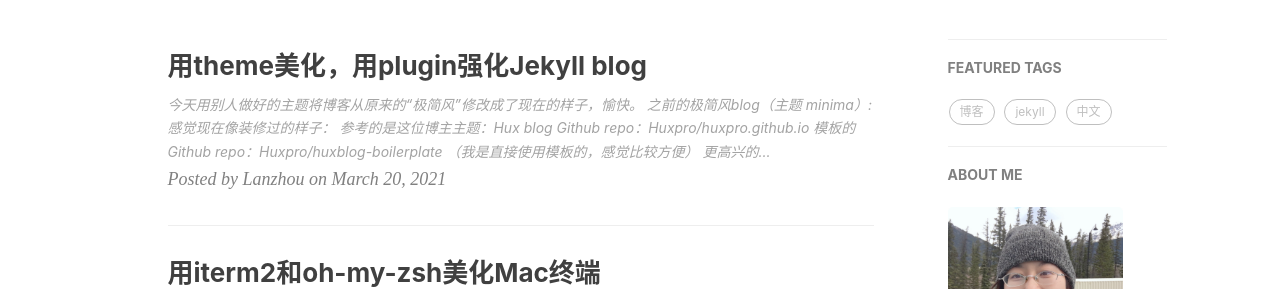
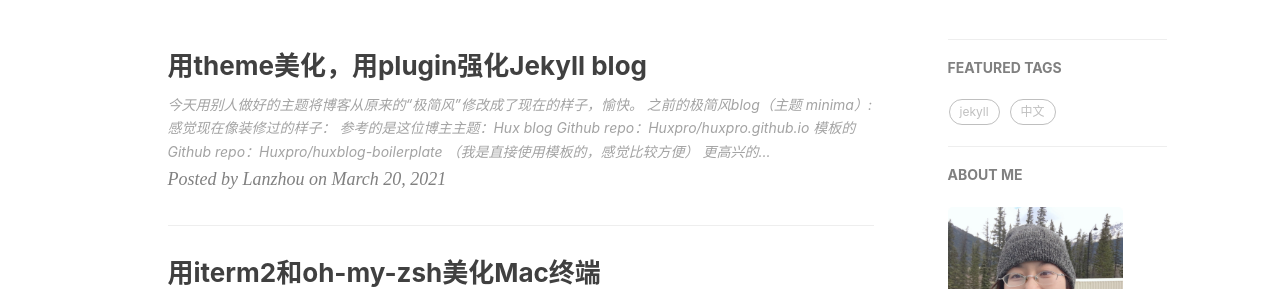
Before and after one commit to Lanzhou-J/Lanzhou-J.github.io, a Jekyll site: the page built from index.html, in a window 1280 px wide. Shown: the part 507-796 px from the top of the page. Built offline with Jekyll 4.4.1, drawn with Linux system fonts in a browser that asks for light colours; nearby versions of some CDN libraries; the list of posts is cut into pages by our own code; comment, search, counter and statistics services are not loaded.

Commit message:
updated tags

```diff
--- a/_posts/2021-03-20-improve-jekyll-blog.md
+++ b/_posts/2021-03-20-improve-jekyll-blog.md
@@ -6,10 +6,10 @@
 author: Lanzhou
 header-img: img/post-bg-unix-linux.jpg
 tags:
-- 博客
+- blog
 - jekyll
 - 中文
-categories: blog
+# categories: blog
 ---
 
 今天用别人做好的主题将博客从原来的“极简风”修改成了现在的样子，愉快。<br><br>
```
